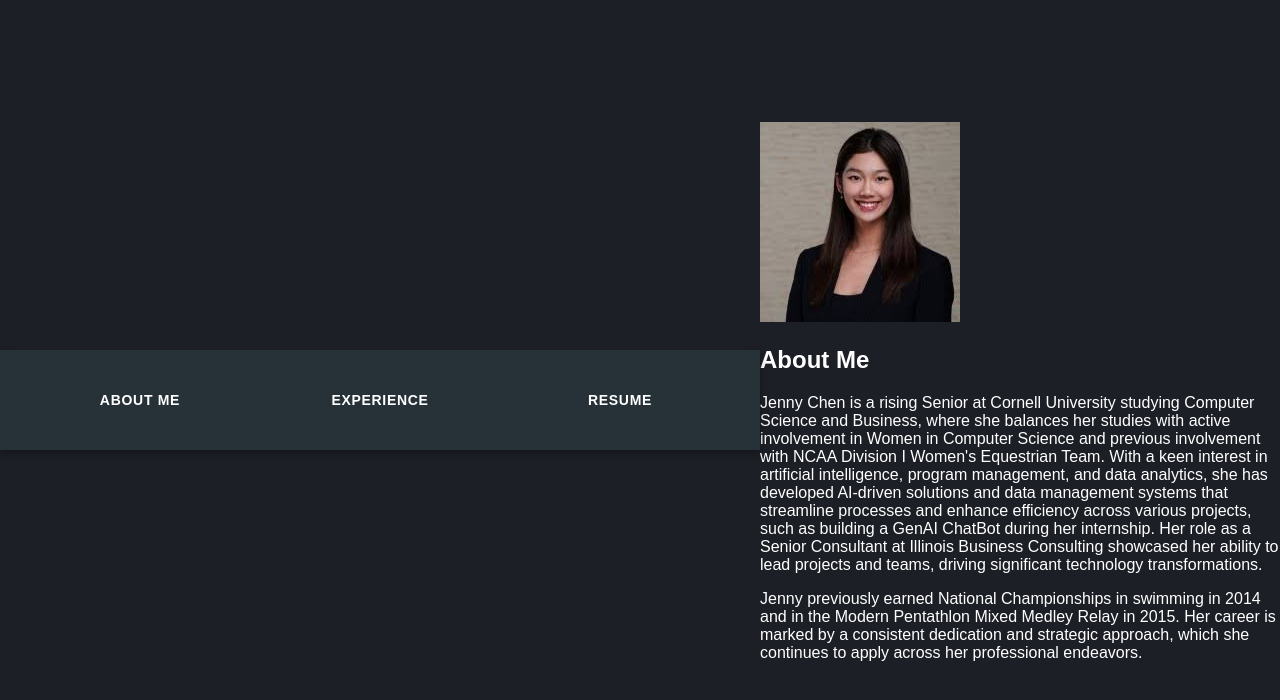
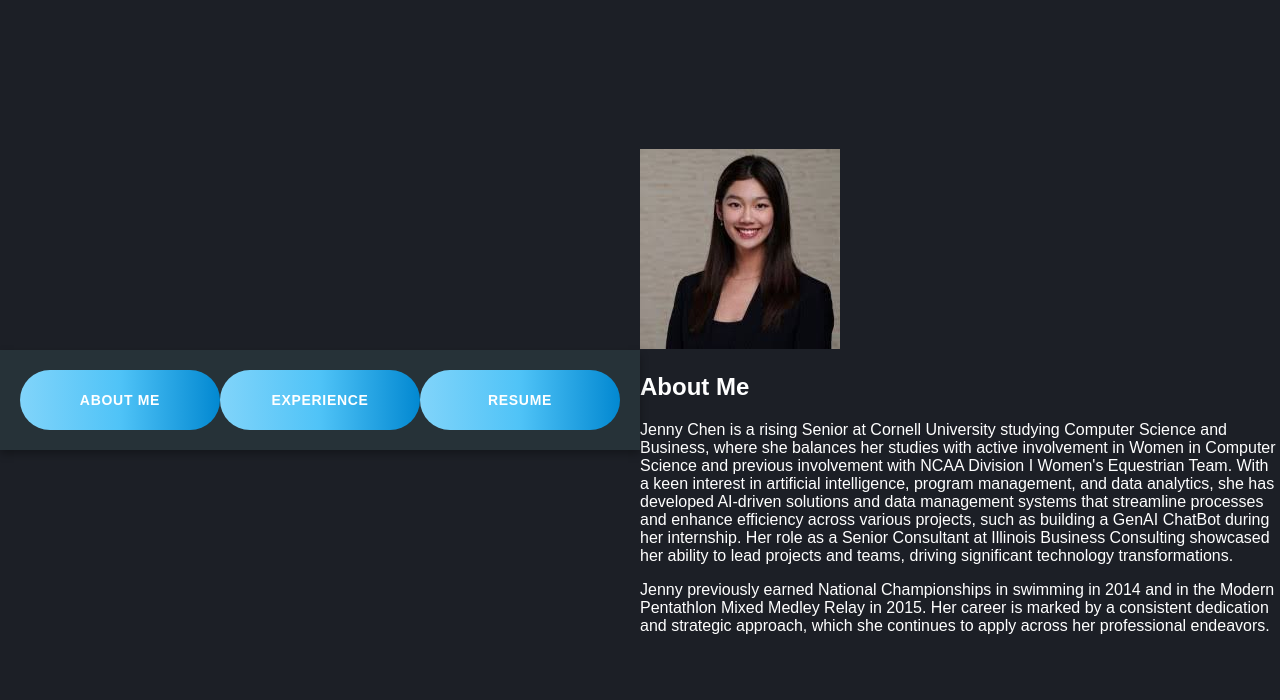
Before and after one commit to JennyChenn/JennyWeb, a plain HTML site: page index.html in a window 1280 px wide. Drawn offline with Linux system fonts and the light colour scheme.

Commit message:
Update liquid-button.css

```diff
--- a/css/liquid-button.css
+++ b/css/liquid-button.css
@@ -1,31 +1,40 @@
 body {
     display: flex;
     height: 100vh;
-
     align-items: center;
     justify-content: center;
+    margin: 0;
+    background-color: #1c1f26;
 }
 
 .btn-liquid {
     display: inline-block;
     position: relative;
-  width: 240px;
+    width: 200px;
     height: 60px;
+    border-radius: 30px;
+    background: linear-gradient(90deg, #81d4fa, #4fc3f7, #0288d1);
+    text-align: center;
+    text-transform: uppercase;
+    font-size: 14px;
+    font-weight: 700;
+    letter-spacing: 0.05em;
+    text-decoration: none;
+    color: #fff;
+    overflow: hidden;
+    transition: all 0.3s ease;
+    z-index: 1;
+}
 
-  border-radius: 27px;
-
-  color: #fff;
-  font: 700 14px/60px "Droid Sans", sans-serif;
-  letter-spacing: 0.05em;
-  text-align: center;
-  text-decoration: none;
-  text-transform: uppercase;
+.btn-liquid:hover {
+    transform: scale(1.1);
+    box-shadow: 0 5px 15px rgba(0, 0, 0, 0.3);
 }
 
 .btn-liquid .inner {
     position: relative;
-
     z-index: 2;
+    line-height: 60px;
 }
 
 .btn-liquid canvas {
@@ -34,6 +43,5 @@ body {
     right: -50px;
     bottom: -50px;
     left: -50px;
-
     z-index: 1;
 }
```
Lines whose indentation alone changed are shown as unchanged.
